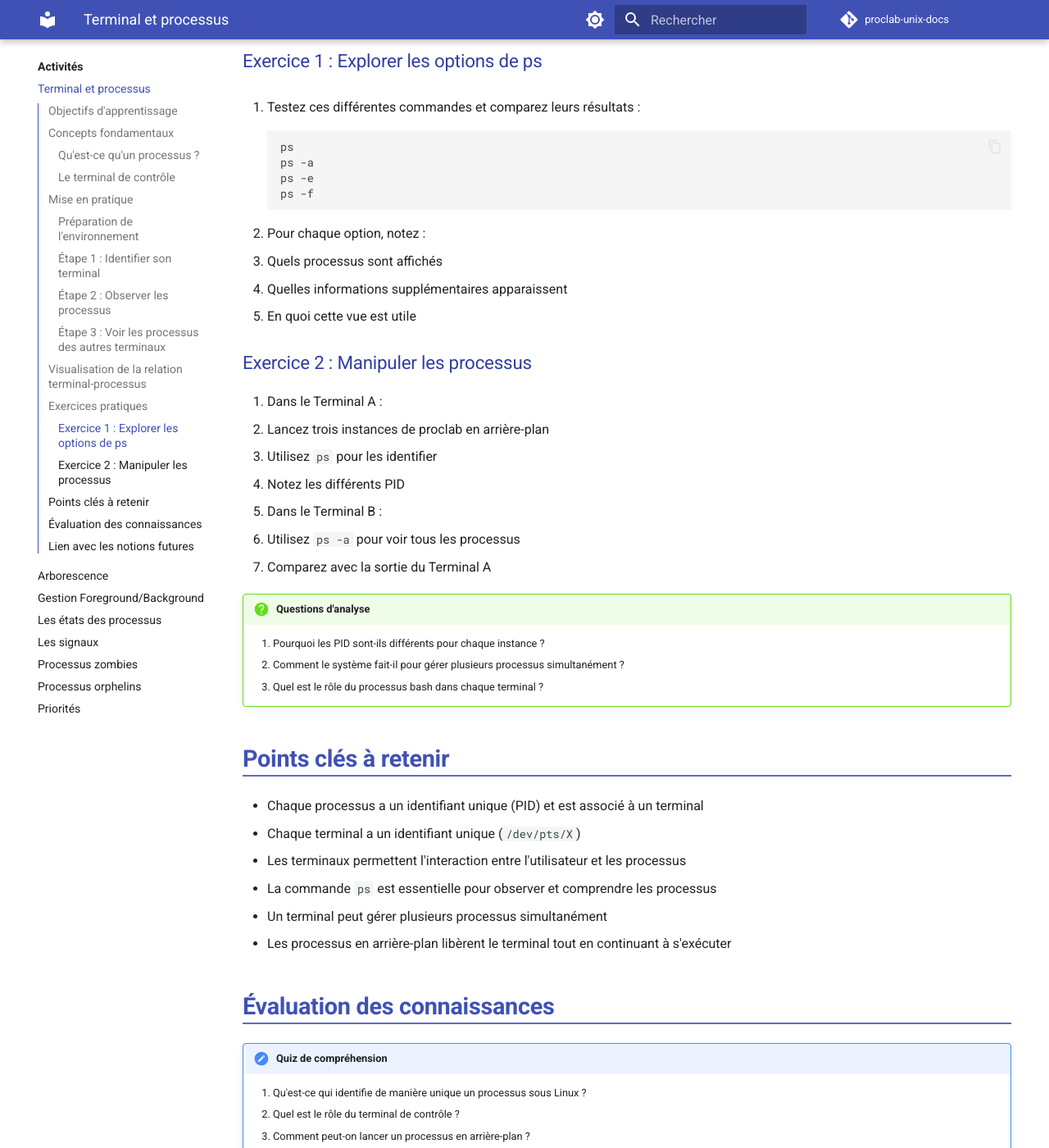
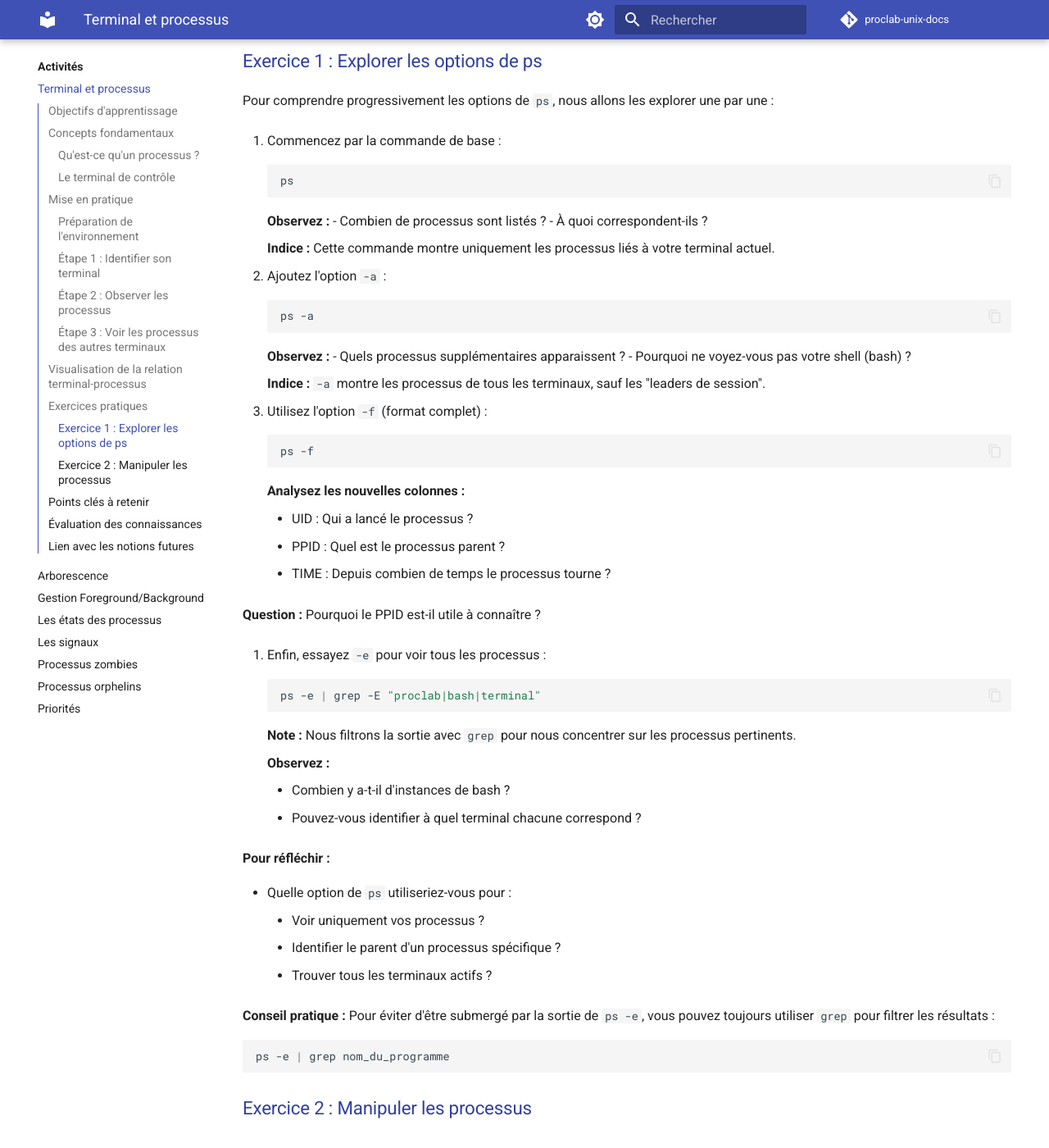
Before and after one commit to manastria/proclab-unix-docs, an MkDocs documentation site: the page built from docs/activites/terminal.md, in a window 1280 px wide and 1400 px high, scrolled down 4597 px. Shown: the whole window at 82% size. Built offline with MkDocs 1.6.1 and Material for MkDocs 9.7.7, drawn with Linux system fonts in a browser that asks for light colours; comment, search, counter and statistics services are not loaded; some of the changed text lies outside the part shown.

Commit message:
Enhance terminal.md with detailed exploration of ps command options and practical exercises

````diff
--- a/docs/activites/terminal.md
+++ b/docs/activites/terminal.md
@@ -155,42 +155,93 @@ Cette fois, nous obtenons :
 
 ```mermaid
 graph TD
-    A[Terminal pts/0] --> B[proclab]
-    C[Terminal pts/1] --> D[shell]
-    D --> E[ps]
+    A[Terminal pts/0] --> F[shell] --> B[proclab]
+    C[Terminal pts/1] --> D[shell] --> E[ps]
     style A fill:#f9f,stroke:#333
     style C fill:#f9f,stroke:#333
 ```
-
-
 
 ## Exercices pratiques
 
 ### Exercice 1 : Explorer les options de ps
 
-1. Testez ces différentes commandes et comparez leurs résultats :
-   ```bash
-   ps
-   ps -a
-   ps -e
-   ps -f
-   ```
+Pour comprendre progressivement les options de `ps`, nous allons les explorer une par une :
 
-2. Pour chaque option, notez :
-   - Quels processus sont affichés
-   - Quelles informations supplémentaires apparaissent
-   - En quoi cette vue est utile
+1. Commencez par la commande de base :
+
+    ```bash
+    ps
+    ```
+
+    **Observez :**
+    - Combien de processus sont listés ?
+    - À quoi correspondent-ils ?
+
+    **Indice :** Cette commande montre uniquement les processus liés à votre terminal actuel.
+
+2. Ajoutez l'option `-a` :
+
+    ```bash
+    ps -a
+    ```
+
+    **Observez :**
+    - Quels processus supplémentaires apparaissent ?
+    - Pourquoi ne voyez-vous pas votre shell (bash) ?
+
+    **Indice :** `-a` montre les processus de tous les terminaux, sauf les "leaders de session".
+
+3. Utilisez l'option `-f` (format complet) :
+
+    ```bash
+    ps -f
+    ```
+
+    **Analysez les nouvelles colonnes :**
+
+    - UID : Qui a lancé le processus ?
+    - PPID : Quel est le processus parent ?
+    - TIME : Depuis combien de temps le processus tourne ?
+
+   **Question :** Pourquoi le PPID est-il utile à connaître ?
+
+4. Enfin, essayez `-e` pour voir tous les processus :
+
+    ```bash
+    ps -e | grep -E "proclab|bash|terminal"
+    ```
+
+    **Note :** Nous filtrons la sortie avec `grep` pour nous concentrer sur les processus pertinents.
+
+    **Observez :**
+
+    - Combien y a-t-il d'instances de bash ?
+    - Pouvez-vous identifier à quel terminal chacune correspond ?
+
+**Pour réfléchir :**
+
+- Quelle option de `ps` utiliseriez-vous pour :
+    - Voir uniquement vos processus ?
+    - Identifier le parent d'un processus spécifique ?
+    - Trouver tous les terminaux actifs ?
+
+**Conseil pratique :**
+Pour éviter d'être submergé par la sortie de `ps -e`, vous pouvez toujours utiliser `grep` pour filtrer les résultats :
+
+```bash
+ps -e | grep nom_du_programme
+```
 
 ### Exercice 2 : Manipuler les processus
 
 1. Dans le Terminal A :
-   - Lancez trois instances de proclab en arrière-plan
-   - Utilisez `ps` pour les identifier
-   - Notez les différents PID
+    - Lancez trois instances de proclab en arrière-plan
+    - Utilisez `ps` pour les identifier
+    - Notez les différents PID
 
 2. Dans le Terminal B :
-   - Utilisez `ps -a` pour voir tous les processus
-   - Comparez avec la sortie du Terminal A
+    - Utilisez `ps -a` pour voir tous les processus
+    - Comparez avec la sortie du Terminal A
 
 !!! question "Questions d'analyse"
     1. Pourquoi les PID sont-ils différents pour chaque instance ?
@@ -218,6 +269,7 @@ graph TD
 ## Lien avec les notions futures
 
 Dans les prochains scénarios, nous explorerons :
+
 - La gestion des processus en premier plan et en arrière-plan
 - Les signaux que le terminal peut envoyer aux processus
 - Les états des processus et leur cycle de vie
@@ -225,6 +277,7 @@ Dans les prochains scénarios, nous explorerons :
 
 !!! tip "Préparation pour la suite"
     Pour le prochain scénario sur la gestion foreground/background, réfléchissez à :
+
     - Comment le système gère plusieurs processus simultanément
     - Comment un utilisateur peut interagir avec des processus en cours d'exécution
     - Pourquoi on pourrait vouloir mettre un processus en arrière-plan
````
